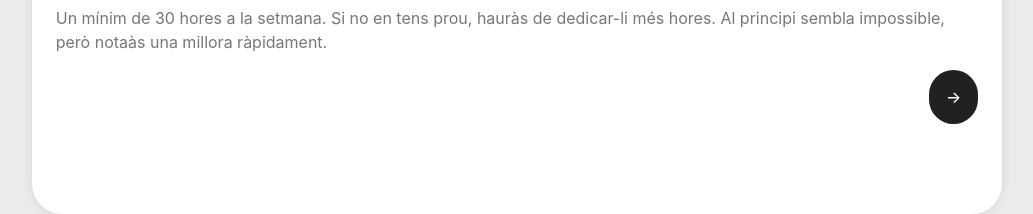
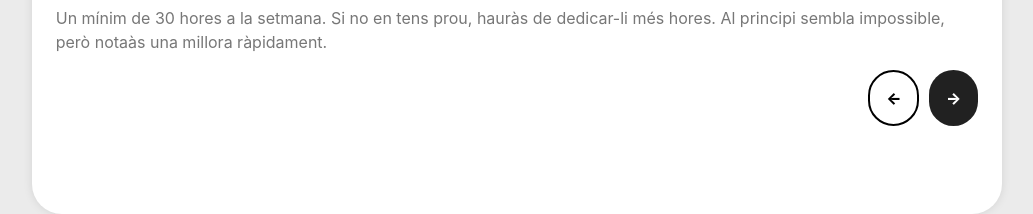
Before and after one commit to francamateus93/5.onboarding-digital, a React (Vite) app: page / in a window 1280 px wide. Shown: the part 526-740 px from the top of the page, without its empty margins (123-1156 px from the left). Built offline with nearby package versions, Linux system fonts and the light colour scheme.

Commit message:
Exercise 4 - Btn to back

```diff
--- a/src/App.css
+++ b/src/App.css
@@ -46,20 +46,39 @@ body {
 }
 
 .btn-container {
-  text-align: end;
+  display: flex;
+  gap: 0.6rem;
+  justify-content: end;
 }
 
 .btn-card {
   background-color: rgb(33, 33, 33);
   border-radius: 50px;
   color: white;
+  font-weight: 800;
   padding: 1rem;
   cursor: pointer;
   transition: background-color 0.2s ease;
 }
 
 .btn-card:hover {
-  background-color: rgb(55, 55, 55);
+  border: 1px solid #373737;
+  background-color: #373737;
+}
+
+.btn-card-prev {
+  border-radius: 50px;
+  background-color: white;
+  border: 2px solid;
+  color: black;
+  font-weight: 800;
+  padding: 1rem;
+  cursor: pointer;
+  transition: background-color 0.2s ease;
+}
+
+.btn-card-prev:hover {
+  border: 2px solid #373737;
 }
 
 /* Movil hasta 768px */
--- a/src/App.jsx
+++ b/src/App.jsx
@@ -30,9 +30,14 @@ function App() {
     const [step, setStep] = useState(0);
     const data = tutorialData[step];
 
-    // Incrementa el Step
+    // Permite avanzar
     const nextStep = () => {
       setStep(step => step + 1)
+    }
+
+    // Permite retroceder
+    const prevStep = () => {
+      setStep(step => step - 1)
     }
 
   return (
@@ -42,7 +47,8 @@ function App() {
         backgroundColor={data.backgroundColor}
         title={data.title}
         description={data.description}
-        onNext={nextStep}/>
+        onNext={nextStep}
+        prevStep={prevStep}/>
     </div>
   )
 }
--- a/src/components/Card.jsx
+++ b/src/components/Card.jsx
@@ -1,6 +1,6 @@
 import React from "react";
 
-function Card({title, description, image, backgroundColor, onNext}) {
+function Card({title, description, image, backgroundColor, onNext, prevStep}) {
   return (
     <>
     <div className="container">
@@ -11,6 +11,7 @@ function Card({title, description, image, backgroundColor, onNext}) {
         <h2 className="title-card">{title}</h2>
         <p className="description-card">{description}</p>
       <div className="btn-container">
+        <button className="btn-card-prev" onClick={prevStep}>&#8592;</button>
         <button className="btn-card" onClick={onNext}>&#8594;</button>
         </div>
       </div>
```
